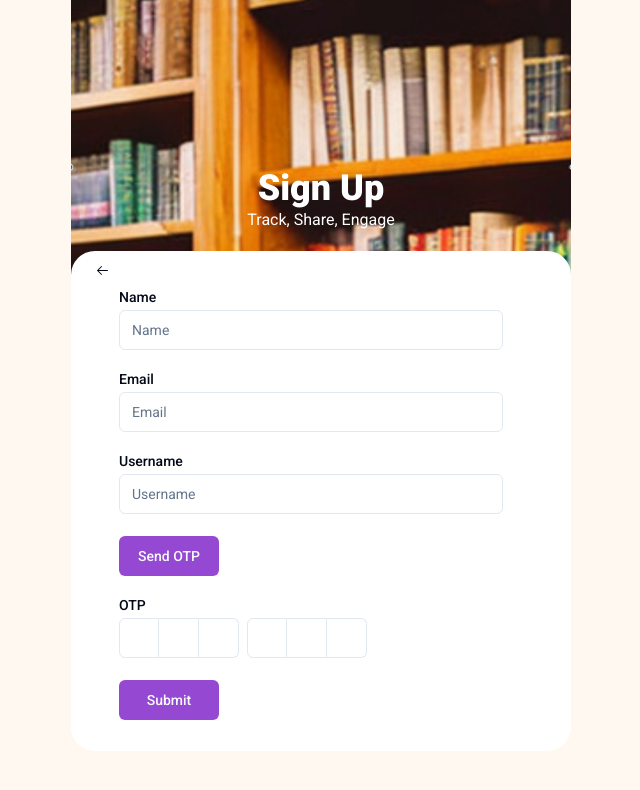
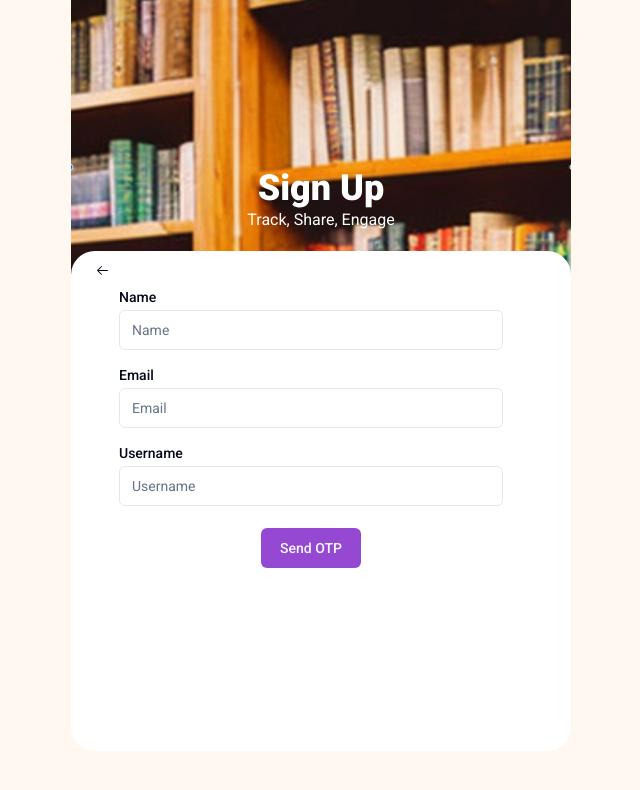
Before and after one commit to prabhjeevnijjar/book-habit-tracker-nextjs, a Next.js app: page /login in a window 1280 px wide. Both pictures are taken after a click on the button "Sign Up". Shown: the top 790 px of the page, without its empty margins (319-959 px from the left). Built offline with nearby package versions, Linux system fonts and the light colour scheme.

Commit message:
action based form converted to event basef form

```diff
--- a/components/loginPage/LoginForm.jsx
+++ b/components/loginPage/LoginForm.jsx
@@ -7,10 +7,11 @@
 import { Label } from '@/components/ui/label';
 import { InputOTP, InputOTPGroup, InputOTPSeparator, InputOTPSlot } from '@/components/ui/input-otp';
 import { Button } from '@/components/ui/button';
-import { verifyOtp } from '@/app/login/actions';
+import { sendOtp, verifyOtp } from '@/app/login/actions';
 
 const LoginForm = ({ setStep }) => {
   const [otpStep, setOtpStep] = useState(1);
+  const [state, setState] = useState({ name: '', username: '', email: '', otp: '' });
 
   return (
     <Fragment>
@@ -20,7 +21,6 @@
           <h1 className="text-white text-center font-semibold text-4xl">Log In</h1>
           <h4 className="text-white text-center">Track, Share, Engage</h4>
         </div>
-
         <div className="z-1 rounded-[1.5rem] top-[75%] h-[500px] absolute px-4 bg-white w-[100%] flex flex-col">
           <div className="flex align-center text-left py-4 items-center gap-2">
             <svg width="15" height="15" viewBox="0 0 15 15" fill="none" xmlns="http://www.w3.org/2000/svg" onClick={() => setStep(1)} className="cursor-pointer">
@@ -34,14 +34,14 @@
           </div>
           <div className="flex flex-col items-center">
             {otpStep === 2 ? (
-              <form action={verifyOtp}>
+              <Fragment>
                 <div className="grid w-full max-w-sm items-center gap-1.5 z-2 mt-2">
                   <Label htmlFor="email">Email</Label>
-                  <Input type="email" id="email" placeholder="Email" />
+                  <Input name="email" value={state.email || ''} type="email" id="email" placeholder="Email" />
                 </div>
                 <div className="grid w-full max-w-sm items-center gap-1.5 z-2 mt-4">
                   <Label htmlFor="otp2">OTP</Label>
-                  <InputOTP maxLength={6} name="otp2">
+                  <InputOTP maxLength={6} value={state.otp || ''} onChange={(value) => setState({ ...state, otp: value })}>
                     <InputOTPGroup>
                       <InputOTPSlot index={0} />
                       <InputOTPSlot index={1} />
@@ -55,20 +55,26 @@
                     </InputOTPGroup>
                   </InputOTP>
                 </div>
-                <Button className="mt-4 px-4 bg-primaryPurple w-[100px]" onClick={() => setOtpStep(1)}>
+                <Button className="mt-4 px-4 bg-primaryPurple w-[100px]" onClick={() => verifyOtp()}>
                   Login
                 </Button>
-              </form>
+              </Fragment>
             ) : (
-              <form>
+              <Fragment>
                 <div className="grid w-full max-w-sm items-center gap-1.5 z-2 mt-2">
                   <Label htmlFor="email">Email</Label>
                   <Input type="email" id="email" placeholder="Email" />
                 </div>
-                <Button className="mt-4 px-4 bg-primaryPurple w-[100px]" onClick={() => setOtpStep(2)}>
+                <Button
+                  className="mt-4 px-4 bg-primaryPurple w-[100px]"
+                  onClick={() => {
+                    setOtpStep(2);
+                    sendOtp();
+                  }}
+                >
                   Send OTP
                 </Button>
-              </form>
+              </Fragment>
             )}
           </div>
         </div>
--- a/components/loginPage/SignupForm.jsx
+++ b/components/loginPage/SignupForm.jsx
@@ -1,15 +1,18 @@
 'use client';
 
-import { Fragment } from 'react';
+import { Fragment, useState } from 'react';
 import { sendOtp, verifyOtp } from '@/app/login/actions';
-import Image from 'next/image';
 import { Input } from '@/components/ui/input';
 import { Label } from '@/components/ui/label';
 import { InputOTP, InputOTPGroup, InputOTPSlot } from '@/components/ui/input-otp';
 import { Button } from '@/components/ui/button';
+import { onChangeHandler } from '@/utils/utils';
 import bookshelfBg from '../../public/static/images/bg-bookshelf.png';
+import Image from 'next/image';
 
 const SignupForm = ({ setStep }) => {
+  const [state, setState] = useState({ name: '', username: '', email: '', otp: '' });
+  const [otpState, setOtpState] = useState(1);
   return (
     <Fragment>
       <div className="relative">
@@ -30,29 +33,22 @@
             </svg>
           </div>
           <div className="flex flex-col w-full max-w-md items-center gap-1.5 z-2 ">
-            <form className="grid w-full max-w-sm items-center gap-1.5 z-2 ">
             <div className="grid w-full max-w-sm items-center gap-1.5 z-2 mt-3">
               <Label htmlFor="name">Name</Label>
-                <Input name="name" type="text" id="name" placeholder="Name" required />
+              <Input name="name" type="text" id="name" placeholder="Name" required value={state.name || ''} onChange={(e) => onChangeHandler(e, setState, state)} />
             </div>
-              <div className="grid w-full max-w-md items-center gap-1.5 z-2 mt-4">
+            <div className="grid w-full max-w-sm items-center gap-1.5 z-2 mt-3">
               <Label htmlFor="email">Email</Label>
-                <Input name="email" type="email" id="email" placeholder="Email" required />
+              <Input name="email" type="email" id="email" placeholder="Email" required value={state.email || ''} onChange={(e) => onChangeHandler(e, setState, state)} />
             </div>
-              <div className="grid w-full max-w-sm items-center gap-1.5 z-2 mt-4">
+            <div className="grid w-full max-w-sm items-center gap-1.5 z-2 mt-3">
               <Label htmlFor="Username">Username</Label>
-                <Input name="username" type="text" id="Username" placeholder="Username" required />
+              <Input name="username" type="text" id="Username" placeholder="Username" required value={state.username || ''} onChange={(e) => onChangeHandler(e, setState, state)} />
             </div>
-
-              <Button className="mt-4 px-4 bg-primaryPurple w-[100px]" formAction={sendOtp}>
-                <a>Send OTP</a>
-              </Button>
-            </form>
-
-            <form className="grid w-full max-w-sm items-center gap-1.5 z-2">
-              <div className="grid w-full max-w-sm items-center gap-1.5 z-2 mt-4">
+            {otpState === 2 ? (
+              <div className="grid w-full max-w-sm items-center gap-1.5 z-2 mt-3">
                 <Label htmlFor="otpsignup">OTP </Label>
-                <InputOTP maxLength={6} name="otpsignup">
+                <InputOTP maxLength={6} value={state.otp || ''} onChange={(value) => setState({ ...state, otp: value })}>
                   <InputOTPGroup>
                     <InputOTPSlot index={0} />
                     <InputOTPSlot index={1} />
@@ -64,11 +60,21 @@
                     <InputOTPSlot index={5} />
                   </InputOTPGroup>
                 </InputOTP>
-                <Button className="mt-4 px-4 bg-primaryPurple w-[100px]" formAction={verifyOtp}>
+                <Button className="mt-4 px-4 bg-primaryPurple w-[100px]" onClick={verifyOtp}>
                   Submit
                 </Button>
               </div>
-            </form>
+            ) : (
+              <Button
+                className="mt-4 px-4 bg-primaryPurple w-[100px]"
+                onClick={() => {
+                  sendOtp();
+                  setOtpState(2);
+                }}
+              >
+                <a>Send OTP</a>
+              </Button>
+            )}
           </div>
         </div>
       </div>
--- /dev/null
+++ b/utils/utils.js
@@ -0,0 +1,16 @@
+export const checkInputHandler = (event) => {
+  if (event.target?.type === 'text') {
+    const allowedChar = /^[a-zA-Z\s]*$/;
+    if (allowedChar.test(event.target.value)) return true;
+    else return false;
+  } else if (event.target?.type === 'number') {
+    const allowedChar = /^[0-9]*$/;
+    if (allowedChar.test(event.target.value)) return true;
+    else return false;
+  }
+  return true;
+};
+
+export const onChangeHandler = (e, setState, state) => {
+  if (checkInputHandler(e)) setState({ ...state, [e.target.name]: e.target.value });
+};
```
Lines whose indentation alone changed are shown as unchanged.
